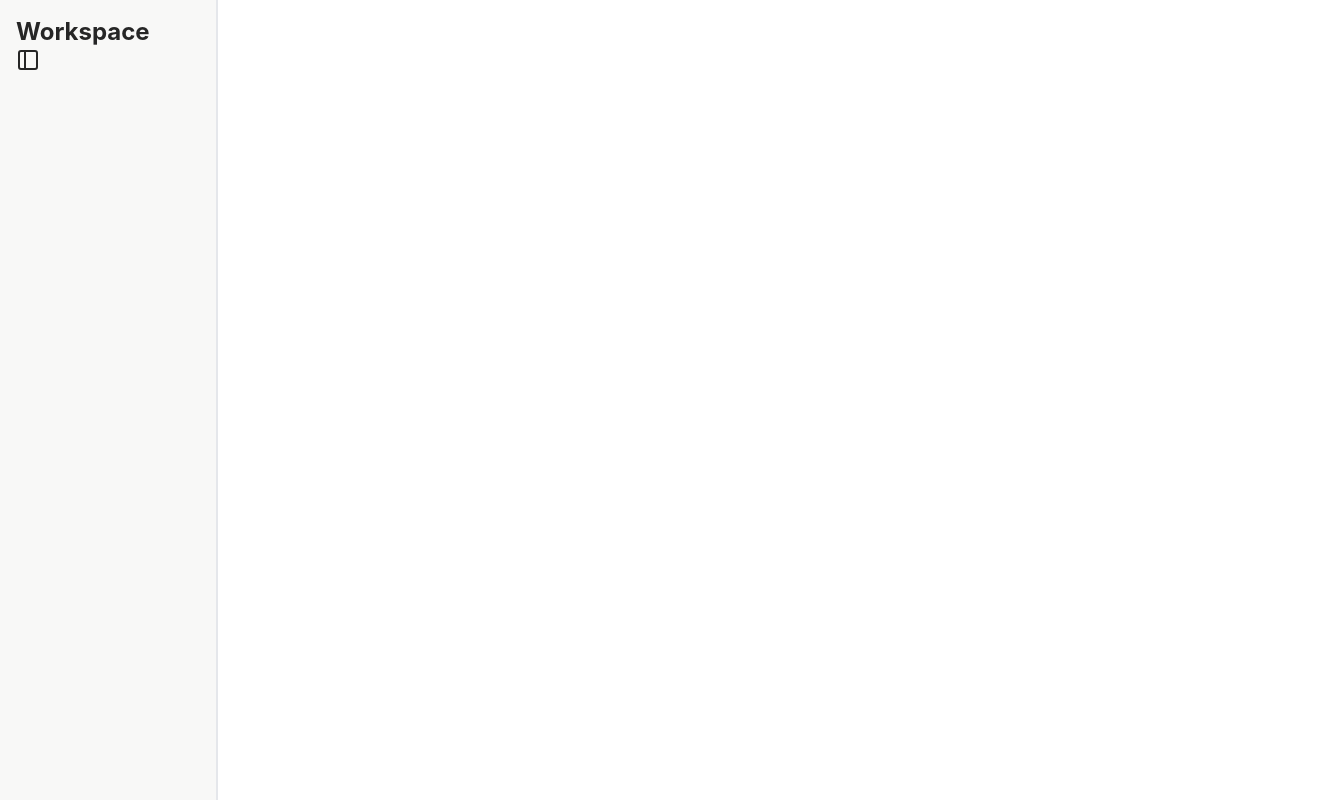
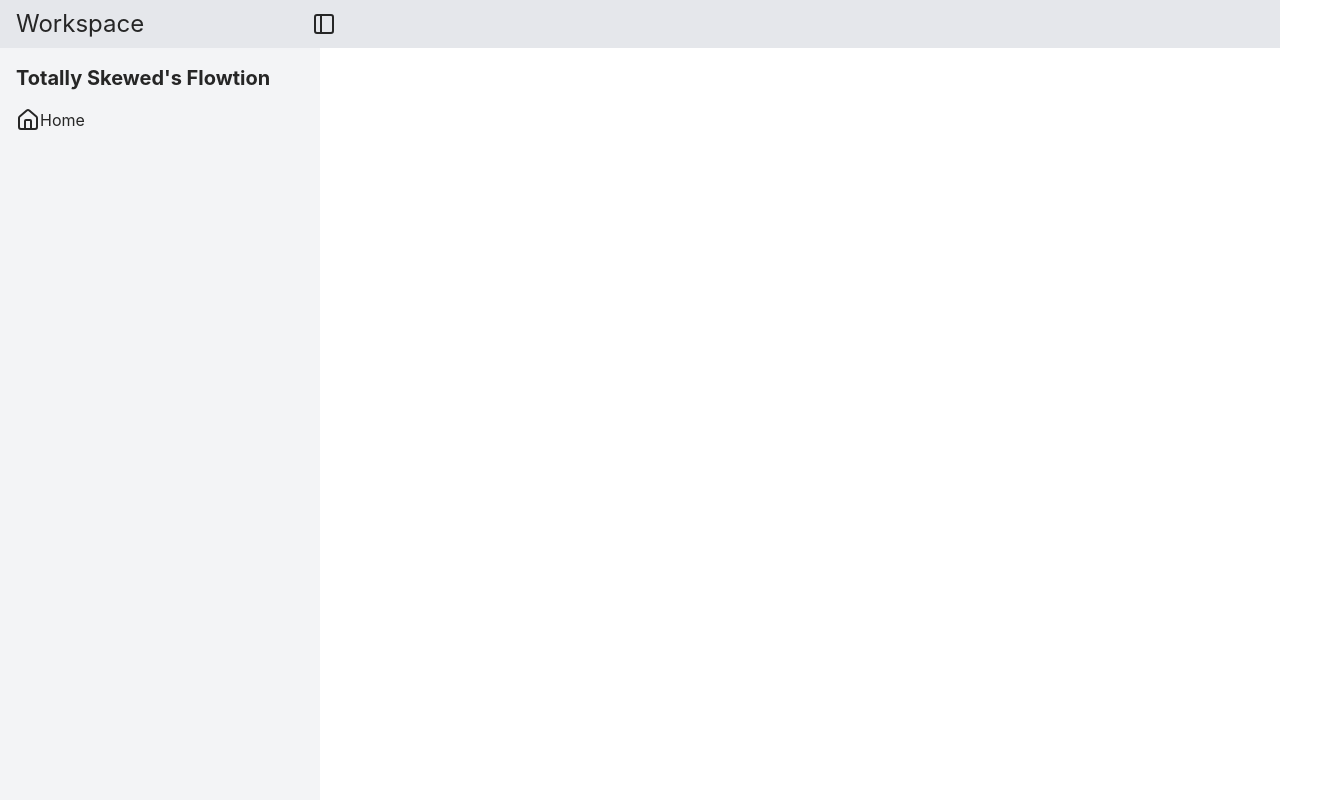
Before and after one commit to amitKhayargoli/Flowtion, a Next.js app: page /workspace in a window 1280 px wide. Shown: the whole page, 1344 px wide, since content can reach past the window. Built offline with nearby package versions, Linux system fonts and the light colour scheme.

Commit message:
changes in sidebar

```diff
--- a/src/app/(main)/workspace/Sidebar.tsx
+++ b/src/app/(main)/workspace/Sidebar.tsx
@@ -1,22 +1,51 @@
 "use client";
 
-import { SidebarIcon } from 'lucide-react'
+import { Home, SidebarIcon } from 'lucide-react'
 import React, { useState } from 'react'
 
 const Sidebar = () => {
 
   const [sidebarCollapsed, setSidebarCollapsed] = useState(false);
 
+  const toggleSidebar = () => {
+    setSidebarCollapsed(!sidebarCollapsed);
+  }
+
   return (
-      <div className={!sidebarCollapsed ? `w-64 h-screen bg-[#f8f8f7] p-4 border-r-2 border-gray-200`: `w-0 h-screen bg-white p-4`}>
-        <div className='mb-4 block'>
-        <h1 className='text-2xl font-bold'>
-          Workspace
-        </h1>
+      <div className='flex flex-col'>
 
-        <SidebarIcon className='cursor-pointer' onClick={()=>setSidebarCollapsed(false)}></SidebarIcon>
+      <nav className='px-4 py-2 bg-gray-200 flex w-svw'>
+
+        <div className='flex w-80 justify-between'>
+           <h1 className='text-2xl'>Workspace</h1>
+
+        <button onClick={toggleSidebar} className='ml-4 cursor-pointer'>
+          <SidebarIcon className='w-6 h-6' />
+        </button>
+
         </div>
+
+      </nav>
+
+      <div className={`h-full bg-gray-100 transition-transform duration-300 ${sidebarCollapsed ? 'translate-x-[-100%]' : 'translate-x-0'} w-80`}>
+        <div className='p-4'>
+          <h2 className='text-xl font-bold'>Totally Skewed's Flowtion</h2>
+          <ul className='mt-4 space-y-2'>
+           <li className='flex'>
+            <Home></Home>
+            Home
+
+           </li>
+
+          </ul>
         </div>
+    </div>
+
+
+
+
+
+      </div>
 
 
   )
```
